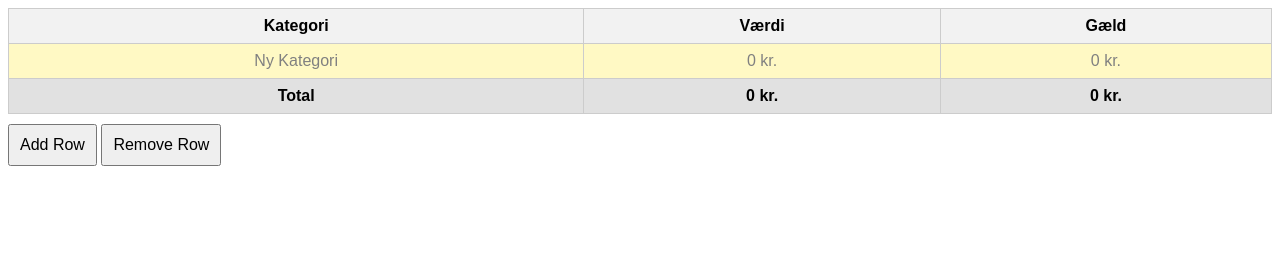
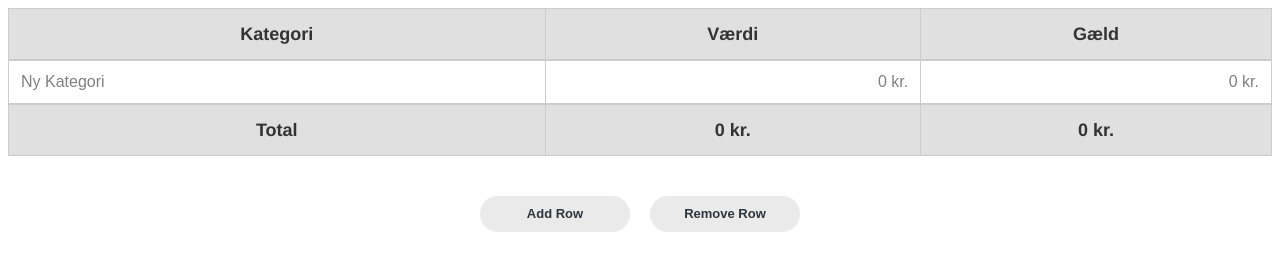
Before and after one commit to Neurocoding/Table_Custom, a plain HTML site: page index.html in a window 1280 px wide. Both pictures are taken after a click on the button "Add Row". Drawn offline with Linux system fonts and the light colour scheme.

Commit message:
chore: Refactor event listeners and table interactions - Added new styles for the table and buttons. Inline styles applied for e-mail compatibility

```diff
--- a/helpers/eventHandlers/setupEventListeners.js
+++ b/helpers/eventHandlers/setupEventListeners.js
@@ -1,6 +1,7 @@
 export function setupEventListeners() {
   const templateContent = document.getElementById('TemplateContent');
   console.log('Template Content:', templateContent);
+
 
   templateContent.addEventListener('click', function(event) {
       const target = event.target;
--- a/helpers/tableInteractions/tableHandlers.js
+++ b/helpers/tableInteractions/tableHandlers.js
@@ -8,10 +8,15 @@ export function addRowButton() {
     const table = document.querySelector("#dataTable tbody");
     const newRow = table.insertRow();
     newRow.id = `row-${lastRowId}`;
+    newRow.style.backgroundColor = lastRowId % 2 === 0 ? '#eaeaea' : '#ffffff'; // Alternate row colors
+    newRow.style.color = '#2f353e';
+    newRow.style.borderBottom = '1px solid #ccc';
+
+
     newRow.innerHTML = `
-    <td contenteditable="true" style="color: gray;" data-last-valid="Ny Kategori">Ny Kategori</td>
-    <td contenteditable="true" style="color: gray;" data-last-valid="0 kr.">0 kr.</td>
-    <td contenteditable="true" style="color: gray;" data-last-valid="0 kr.">0 kr.</td>`;
+    <td contenteditable="true" style="padding: 12px; text-align: left; vertical-align: middle; color: gray; border-right: 1px solid #ccc;" data-last-valid="Ny Kategori">Ny Kategori</td>
+    <td contenteditable="true" style="padding: 12px; text-align: right; vertical-align: middle; color: gray; border-right: 1px solid #ccc;" data-last-valid="0 kr.">0 kr.</td>
+    <td contenteditable="true" style="padding: 12px; text-align: right; vertical-align: middle; color: gray;" data-last-valid="0 kr.">0 kr.</td>`;
     calculateTotals();
     console.log('Row added:', newRow);
 }
@@ -25,10 +30,14 @@ export function addRowShortcut() {
     lastRowId++;
     const newRow = table.insertRow(rowIndex);
     newRow.id = `row-${lastRowId}`;
+    newRow.style.backgroundColor = lastRowId % 2 === 0 ? '#eaeaea' : '#ffffff'; // Alternate row colors
+    newRow.style.color = '#2f353e';
+    newRow.style.borderBottom = '1px solid #ccc';
+
     newRow.innerHTML = `
-    <td contenteditable="true" style="color: gray;" data-last-valid="Ny Kategori">Ny Kategori</td>
-    <td contenteditable="true" style="color: gray;" data-last-valid="0 kr.">0 kr.</td>
-    <td contenteditable="true" style="color: gray;" data-last-valid="0 kr.">0 kr.</td>`;
+    <td contenteditable="true" style="padding: 12px; text-align: left; vertical-align: middle; color: gray; border-right: 1px solid #ccc;" data-last-valid="Ny Kategori">Ny Kategori</td>
+    <td contenteditable="true" style="padding: 12px; text-align: right; vertical-align: middle; color: gray; border-right: 1px solid #ccc;" data-last-valid="0 kr.">0 kr.</td>
+    <td contenteditable="true" style="padding: 12px; text-align: right; vertical-align: middle; color: gray;" data-last-valid="0 kr.">0 kr.</td>`;
     calculateTotals();
     console.log('Row added via shortcut:', newRow);
 }
--- a/style.css
+++ b/style.css
@@ -1,28 +1,105 @@
 body {
   font-family: Arial, sans-serif;
 }
+
+/* ---------------------------- Table styles [START] -------------------------- */
 table {
   width: 100%;
   border-collapse: collapse;
+  border-spacing: 0;
+  border: none;
 }
-  th, td {
-    border: 1px solid #ccc;
-    padding: 8px;
+
+td {
+  padding: 0;
+  vertical-align: top;
+}
+
+.column {
+  display: table-cell;
+  padding: 10px;
+  vertical-align: middle;
+}
+
+.column.alt {
+  border-radius: 10px;
+  background-color: #f9f9f9; /* Slightly off-white to stand out against a white background */
+  padding-top: 10px;
+  padding-bottom: 10px;
+  text-align: left;
+}
+
+.column.mobile-center {
   text-align: center;
 }
-  th {
-    background-color: #f2f2f2;
+
+.column p {
+  margin: 0;
+  font-family: Helvetica Neue, Helvetica, Arial, sans-serif;
+  font-size: 16px;
+  line-height: 24px;
+  color: #333333; /* Darker text for better contrast */
+  font-weight: 300;
 }
-  tfoot th {
-    background-color: #e1e1e1;
+
+.column p.mobile-center {
+  text-align: center;
 }
-  [contenteditable="true"] {
+
+.column p.bold {
+  font-weight: bold;
+  font-size: 18px;
+}
+
+div[style*="border-bottom"] {
+  border-bottom: #ccc 1px solid;
+  padding: 10px 0;
+  margin: 0 20px;
+}
+
+
+
+/* ---------------------------- Table styles [END] -------------------------- */
+
+
+
+/* ---------------------------- Button styles [START] -------------------------- */
+
+#button {
+  display: flex;
+  justify-content: center;
+  margin-top: 20px;
+}
+
+#button button {
+  background-color: #eaeaea;
+  border-radius: 18px;
+  color: #2f353e;
+  display: inline-block;
+  font-family: sans-serif;
+  font-size: 13px;
+  font-weight: bold;
+  line-height: 36px;
+  text-align: center;
+  text-decoration: none;
+  width: 150px;
+  padding: 0;
+  margin: 0 10px;
+  border: none;
   cursor: pointer;
-    background-color: #fff9c4;
+  transition: background-color 0.3s ease;
 }
-  button {
-    margin-top: 10px;
-    padding: 10px;
-    font-size: 16px;
-    cursor: pointer;
+
+#button button:hover {
+  background-color: #b9ff9b74;
 }
+
+#button button.remove {
+  background-color: #eaeaea;
+  color: #2f353e;
+}
+
+#button button.remove:hover {
+  background-color: #ffb3b3c4;
+}
+/* ---------------------------- Button styles [END] -------------------------- */
--- a/template.html
+++ b/template.html
@@ -6,26 +6,38 @@
     <title>Dynamic Table with Totals</title>
 </head>
 <body>
-    <table id="dataTable">
+
+    <table id="dataTable" style="width: 100%; border-collapse: collapse; border-spacing: 0; border: 1px solid #ccc;">
         <thead>
-            <tr>
-                <th>Kategori</th>
-                <th>Værdi</th>
-                <th>Gæld</th>
+            <tr style="background-color: #e0e0e0; color: #333333; border-bottom: 2px solid #ccc;">
+                <th style="padding: 12px; text-align: center; vertical-align: middle; font-family: Helvetica Neue, Helvetica, Arial, sans-serif; font-size: 18px; line-height: 26px; border-right: 1px solid #ccc;">Kategori</th>
+                <th style="padding: 12px; text-align: center; vertical-align: middle; font-family: Helvetica Neue, Helvetica, Arial, sans-serif; font-size: 18px; line-height: 26px; border-right: 1px solid #ccc;">Værdi</th>
+                <th style="padding: 12px; text-align: center; vertical-align: middle; font-family: Helvetica Neue, Helvetica, Arial, sans-serif; font-size: 18px; line-height: 26px;">Gæld</th>
             </tr>
         </thead>
         <tbody>
             <!-- Rows will be dynamically created by JavaScript -->
         </tbody>
         <tfoot>
-            <tr>
-                <th>Total</th>
-                <th id="totalVaerdi">0 kr.</th>
-                <th id="totalGaeld">0 kr.</th>
+            <tr style="background-color: #e0e0e0; color: #333333; border-top: 2px solid #ccc;">
+                <th style="padding: 12px; text-align: center; vertical-align: middle; font-family: Helvetica Neue, Helvetica, Arial, sans-serif; font-size: 18px; line-height: 26px; border-right: 1px solid #ccc;">Total</th>
+                <th id="totalVaerdi" style="padding: 12px; text-align: center; vertical-align: middle; font-family: Helvetica Neue, Helvetica, Arial, sans-serif; font-size: 18px; line-height: 26px; border-right: 1px solid #ccc;">0 kr.</th>
+                <th id="totalGaeld" style="padding: 12px; text-align: center; vertical-align: middle; font-family: Helvetica Neue, Helvetica, Arial, sans-serif; font-size: 18px; line-height: 26px;">0 kr.</th>
             </tr>
         </tfoot>
     </table>
-    <button id="addRowButton" type="button">Add Row</button>
-    <button id="removeRowButton" type="button">Remove Row</button>
+
+
+
+    <p>
+    <div id="button">
+        <div id="button">
+            <button id="addRowButton" type="button">Add Row</button>
+            <button id="removeRowButton" type="button" class="remove">Remove Row</button>
+        </div>
+
+
+    </div>
+</p>
 </body>
 </html>
```
Also changed, not shown: 1 other file. Lines whose indentation alone changed are shown as unchanged.
